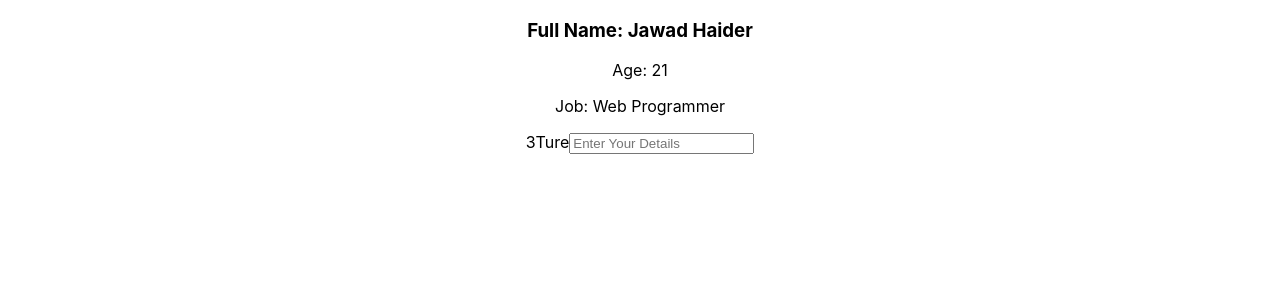
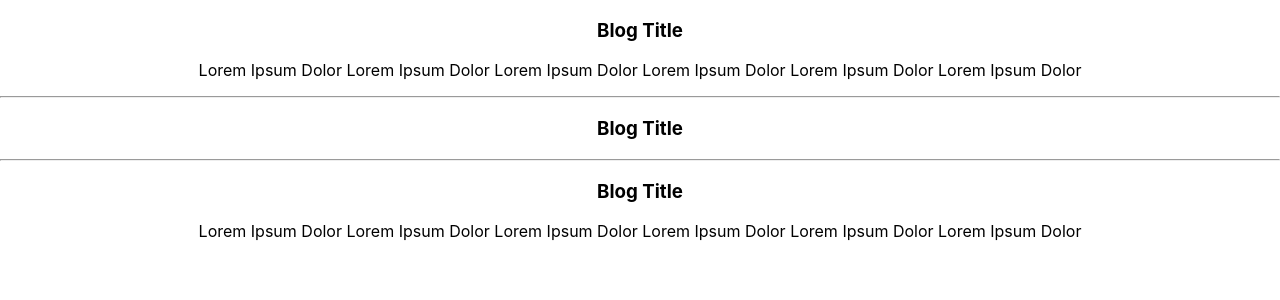
Before and after one commit to Jawadhrz/first-react-app, a React (Create React App) app: page / in a window 1280 px wide. Shown: the top 300 px of the page. Built offline with nearby package versions, Linux system fonts and the light colour scheme.

Commit message:
Go wit some complex things

```diff
--- a/src/App.js
+++ b/src/App.js
@@ -2,37 +2,25 @@
 import './App.css';
 
 function App() {
-  const firstName = 'Jawad';
-  const lastName = 'Haider';
-  const age = 22;
-  const job = 'Web Programmer';
-
-  const mArr = [1,2,3,4,5];
-
-  const mObj = {
-    name: 'jawad',
-    age: 21
+  const blogObj = {
+    title: 'Blog Title',
+    description:'Lorem Ipsum Dolor Lorem Ipsum Dolor Lorem Ipsum Dolor Lorem Ipsum Dolor Lorem Ipsum Dolor Lorem Ipsum Dolor '
   }
-
-  const inputPlaceholder = 'Enter Your Details'
-
-  const getFullName = (firstName,lastName) => `${firstName} ${lastName}`
-
-  const detailsInputBox = <input placeholder={inputPlaceholder} autoComplete />;
-
   return (
     <div className="App">
-      <h3>Full Name: {getFullName(firstName,lastName)}</h3>
-      <p>Age: {mObj.age}</p>
-      <p>Job: {job}</p>
-
-      {mArr[2]}
-
-      {
-        mArr[2] > 0 ? "Ture" : "False"
-      }
-
-      {detailsInputBox}
+      <div>
+        <h3>{blogObj.title}</h3>
+        <p>{blogObj.description}</p>
+      </div>
+      <hr></hr>
+      <div>
+        <h3>{blogObj.title}</h3>
+      </div>
+      <hr></hr>
+      <div>
+        <h3>{blogObj.title}</h3>
+        <p>{blogObj.description}</p>
+      </div>
     </div>
   );
 }
```
